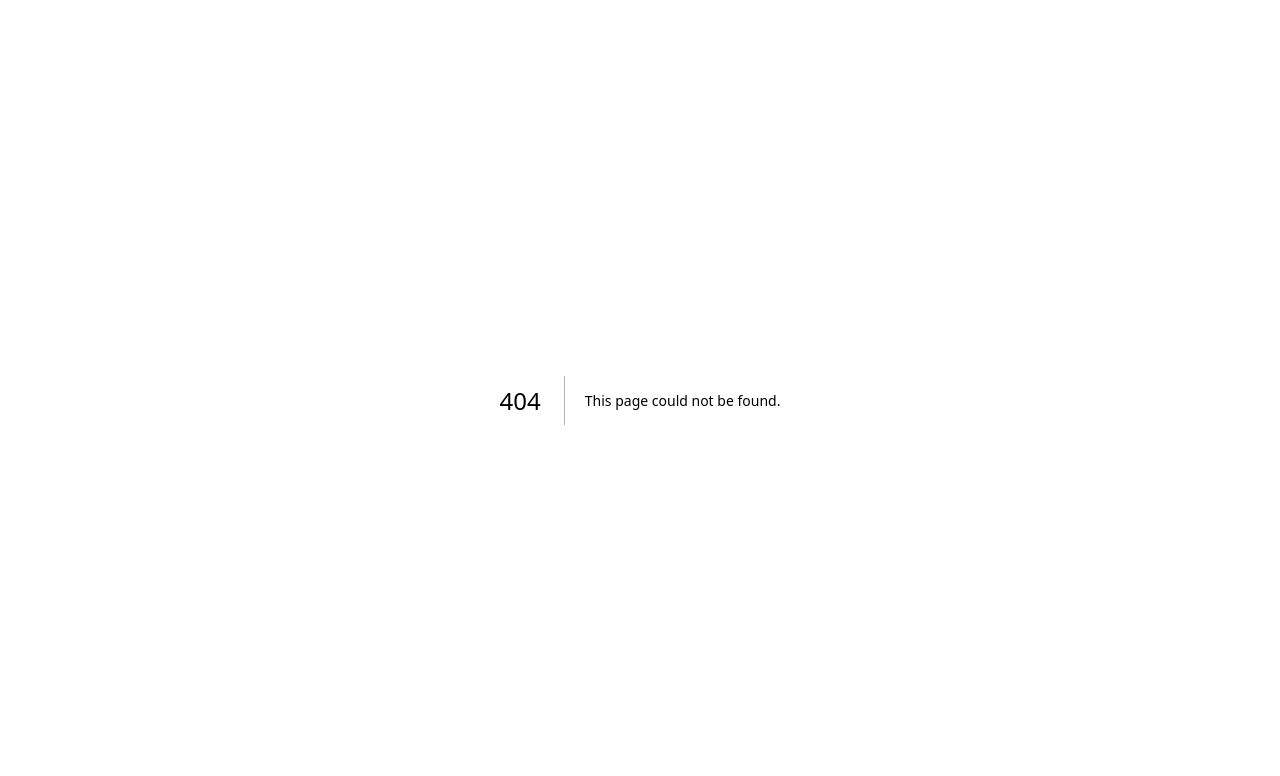
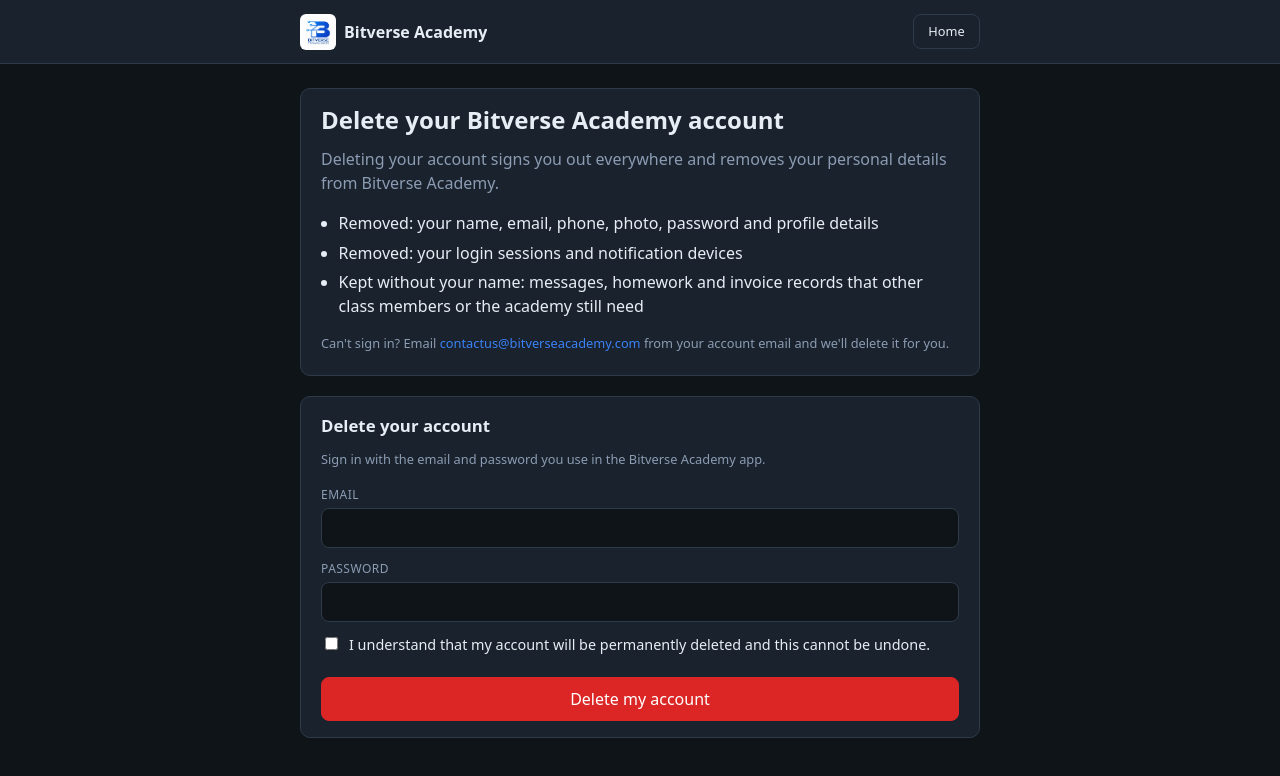
Before and after one commit to AnjanandPoudel/bitverseweb, a Next.js app: page /delete-account in a window 1280 px wide. Before the commit this address had no page. Shown: the top 776 px of the page. Built offline with nearby package versions, Linux system fonts and the light colour scheme.

Commit message:
Add Delete Account functionality with confirmation form and styling

```diff
--- /dev/null
+++ b/app/delete-account/page.tsx
@@ -0,0 +1,55 @@
+import type { Metadata } from 'next';
+import Image from 'next/image';
+import Link from 'next/link';
+import { DeleteAccountForm } from '@/components/DeleteAccountForm';
+
+export const metadata: Metadata = {
+  title: 'Bitverse Academy — Delete account',
+  description: 'Permanently delete your Bitverse Academy account and personal data.',
+};
+
+export default function DeleteAccountPage(): React.ReactElement {
+  return (
+    <div className="public-page">
+      <header className="public-header">
+        <div className="public-header-inner">
+          <Link href="/" className="public-brand">
+            <Image
+              src="/logo.jpeg"
+              alt="Bitverse Technologies"
+              width={36}
+              height={36}
+              style={{ borderRadius: '6px', objectFit: 'contain', flexShrink: 0 }}
+            />
+            <span className="public-brand-text">Bitverse Academy</span>
+          </Link>
+          <Link href="/" className="btn public-admin-link">
+            Home
+          </Link>
+        </div>
+      </header>
+      <main className="public-main">
+        <section className="tuition-hero panel">
+          <h1 className="tuition-hero-title">Delete your Bitverse Academy account</h1>
+          <p className="tuition-hero-text">
+            Deleting your account signs you out everywhere and removes your personal details from Bitverse Academy.
+          </p>
+          <ul className="tuition-bullet-list">
+            <li>Removed: your name, email, phone, photo, password and profile details</li>
+            <li>Removed: your login sessions and notification devices</li>
+            <li>
+              Kept without your name: messages, homework and invoice records that other class members or the academy
+              still need
+            </li>
+          </ul>
+          <p className="meta" style={{ marginTop: '1rem' }}>
+            Can&apos;t sign in? Email{' '}
+            <a href="mailto:contactus@bitverseacademy.com">contactus@bitverseacademy.com</a> from your account email and
+            we&apos;ll delete it for you.
+          </p>
+        </section>
+        <DeleteAccountForm />
+      </main>
+    </div>
+  );
+}
--- a/app/globals.css
+++ b/app/globals.css
@@ -549,6 +549,34 @@
   margin-top: 0.35rem;
 }
 
+.btn-danger,
+.tuition-form .btn-danger {
+  background: #dc2626;
+  border-color: #dc2626;
+}
+
+.btn-danger:hover {
+  background: #b91c1c;
+  border-color: #b91c1c;
+}
+
+.btn-danger:disabled {
+  opacity: 0.6;
+  cursor: not-allowed;
+}
+
+.delete-account-confirm {
+  display: flex;
+  align-items: flex-start;
+  gap: 0.5rem;
+  margin: 0.25rem 0 1rem;
+  font-size: 0.9rem;
+}
+
+.delete-account-confirm input {
+  margin-top: 0.2rem;
+}
+
 .tuition-form .field input,
 .tuition-form .field textarea {
   scroll-margin-bottom: 40vh;
--- /dev/null
+++ b/components/DeleteAccountForm.tsx
@@ -0,0 +1,89 @@
+'use client';
+
+import { FormEvent, useState, type ReactElement } from 'react';
+import { ApiCallError } from '@/lib/api';
+import { deleteAccount } from '@/lib/delete-account.client';
+
+export function DeleteAccountForm(): ReactElement {
+  const [email, setEmail] = useState('');
+  const [password, setPassword] = useState('');
+  const [confirmed, setConfirmed] = useState(false);
+  const [error, setError] = useState<string | null>(null);
+  const [deleted, setDeleted] = useState(false);
+  const [loading, setLoading] = useState(false);
+
+  const onSubmit = async (event: FormEvent): Promise<void> => {
+    event.preventDefault();
+    setError(null);
+
+    if (!confirmed) {
+      setError('Please confirm that you understand this cannot be undone.');
+      return;
+    }
+
+    setLoading(true);
+    try {
+      await deleteAccount({ email: email.trim(), password });
+      setDeleted(true);
+      setPassword('');
+    } catch (err) {
+      setError(err instanceof ApiCallError ? err.message : 'Something went wrong. Please try again.');
+    } finally {
+      setLoading(false);
+    }
+  };
+
+  if (deleted) {
+    return (
+      <section className="panel">
+        <div className="success-banner">Your account has been deleted.</div>
+        <p className="meta" style={{ margin: 0 }}>
+          Your personal details have been removed and you have been signed out on all devices. You can uninstall the
+          Bitverse Academy app.
+        </p>
+      </section>
+    );
+  }
+
+  return (
+    <form className="panel tuition-form" onSubmit={(event) => void onSubmit(event)}>
+      <h2 className="tuition-form-title">Delete your account</h2>
+      <p className="meta tuition-form-lead">Sign in with the email and password you use in the Bitverse Academy app.</p>
+
+      {error ? <div className="error-banner">{error}</div> : null}
+
+      <div className="field">
+        <label htmlFor="delete-email">Email</label>
+        <input
+          id="delete-email"
+          type="email"
+          autoComplete="email"
+          required
+          value={email}
+          onChange={(event) => setEmail(event.target.value)}
+        />
+      </div>
+
+      <div className="field">
+        <label htmlFor="delete-password">Password</label>
+        <input
+          id="delete-password"
+          type="password"
+          autoComplete="current-password"
+          required
+          value={password}
+          onChange={(event) => setPassword(event.target.value)}
+        />
+      </div>
+
+      <label className="delete-account-confirm">
+        <input type="checkbox" checked={confirmed} onChange={(event) => setConfirmed(event.target.checked)} />
+        <span>I understand that my account will be permanently deleted and this cannot be undone.</span>
+      </label>
+
+      <button type="submit" className="btn btn-primary btn-danger" disabled={loading}>
+        {loading ? 'Deleting…' : 'Delete my account'}
+      </button>
+    </form>
+  );
+}
--- /dev/null
+++ b/lib/delete-account.client.ts
@@ -0,0 +1,14 @@
+import { apiRequest } from '@/lib/api';
+
+export interface IDeleteAccountBody {
+  email: string;
+  password: string;
+}
+
+export async function deleteAccount(body: IDeleteAccountBody): Promise<void> {
+  await apiRequest<never>('/auth/delete-account', {
+    method: 'POST',
+    body,
+    skipErrorToast: true,
+  });
+}
```
